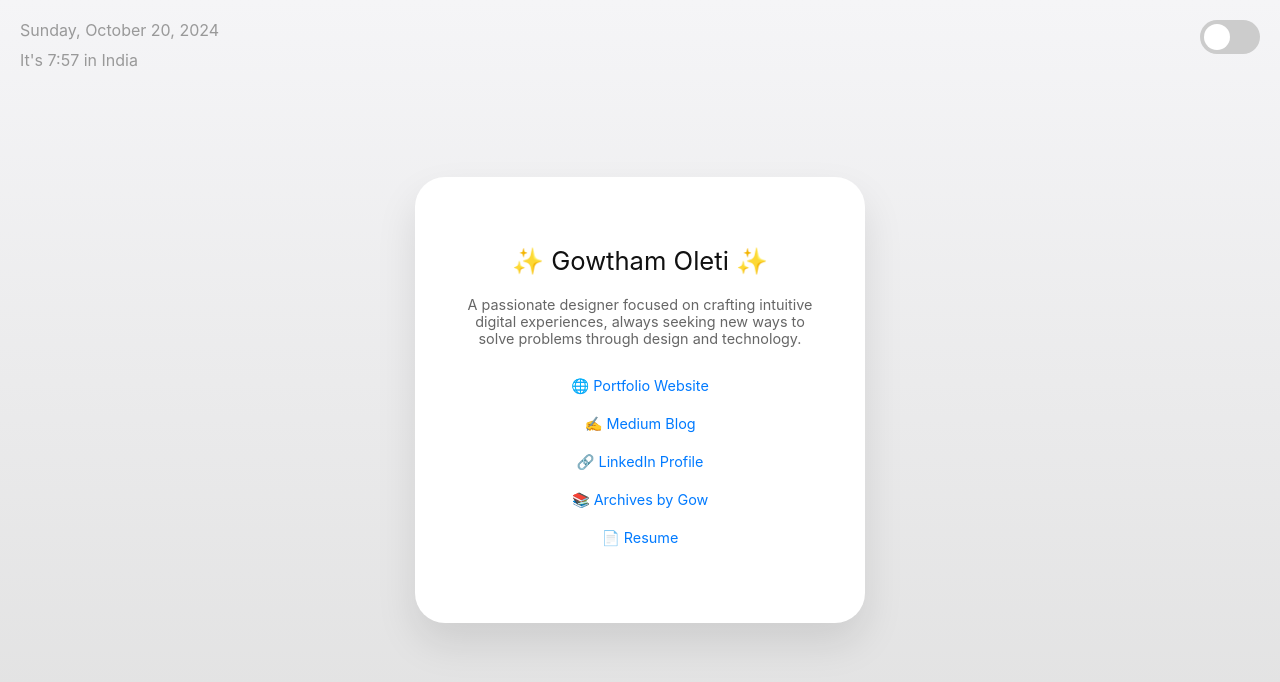
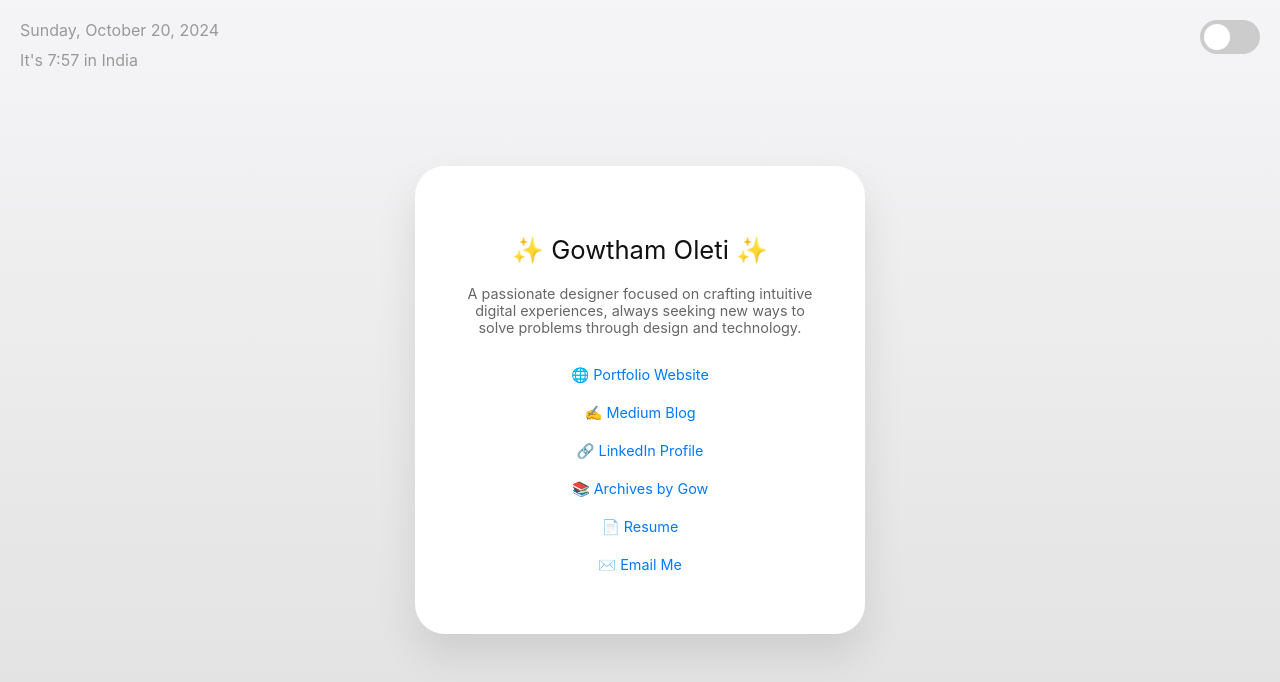
Before and after one commit to GowthamOleti/links, a plain HTML site: page index.html in a window 1280 px wide. Drawn offline with Linux system fonts and the light colour scheme.

Commit message:
Update index.html

```diff
--- a/index.html
+++ b/index.html
@@ -18,6 +18,7 @@
             text-align: center;
             box-sizing: border-box;
             transition: background 0.3s ease, color 0.3s ease;
+            overflow: hidden;
         }
         body.dark-mode {
             background: linear-gradient(to bottom, #0d0d0d, #1a1a1a);
@@ -30,7 +31,7 @@
             box-shadow: 0 20px 40px rgba(0, 0, 0, 0.1);
             max-width: 350px;
             width: 100%;
-            transition: background-color 0.3s ease, box-shadow 0.3s ease;
+            transition: background-color 0.3s ease, box-shadow 0.3s ease, transform 0.1s ease-out;
         }
         .container.dark-mode {
             background-color: #222;
@@ -123,16 +124,15 @@
         <input type="checkbox" id="darkModeToggle">
         <span class="slider"></span>
     </label>
-    <div class="container" style="margin: auto;">
+    <div class="container" id="container">
         <h1>✨ Gowtham Oleti ✨</h1>
         <p>A passionate designer focused on crafting intuitive digital experiences, always seeking new ways to solve problems through design and technology.</p>
-        <ul style="list-style-type: none; padding: 0;">
-            <li><a href="https://gowthamoleti.com" target="_blank">🌐 Portfolio Website</a></li>
-            <li><a href="https://gowthamoleti.medium.com" target="_blank">✍️ Medium Blog</a></li>
-            <li><a href="https://linkedin.com/in/gowthamoleti" target="_blank">🔗 LinkedIn Profile</a></li>
-            <li><a href="https://archivesbygow.com" target="_blank">📚 Archives by Gow</a></li>
-            <li><a href="https://gowthamoleti-resume.vercel.app" target="_blank">📄 Resume</a></li>
-        </ul>
+        <a href="https://gowthamoleti.com" target="_blank">🌐 Portfolio Website</a><br>
+        <a href="https://gowthamoleti.medium.com" target="_blank">✍️ Medium Blog</a><br>
+        <a href="https://linkedin.com/in/gowthamoleti" target="_blank">🔗 LinkedIn Profile</a><br>
+        <a href="https://archivesbygow.com" target="_blank">📚 Archives by Gow</a><br>
+        <a href="https://gowthamoleti-resume.vercel.app" target="_blank">📄 Resume</a><br>
+        <a href="mailto:oletigowtham803@gmail.com?subject=Hello%20Gowtham!" target="_blank">✉️ Email Me</a><br>
     </div>
     <script>
         document.addEventListener('DOMContentLoaded', function() {
@@ -141,8 +141,7 @@
                 document.body.classList.toggle('dark-mode');
                 document.querySelector('.container').classList.toggle('dark-mode');
             });
-        });
-            document.addEventListener('DOMContentLoaded', function() {
+
             const dateDisplay = document.getElementById('dateDisplay');
             const timeDisplay = document.getElementById('timeDisplay');
             const options = { weekday: 'long', year: 'numeric', month: 'long', day: 'numeric' };
@@ -151,6 +150,13 @@
                 dateDisplay.textContent = now.toLocaleDateString(undefined, options);
                 timeDisplay.innerHTML = `<br>It's ${now.getHours()}:${now.getMinutes().toString().padStart(2, '0')} in India`;
             }, 1000);
+
+            const container = document.getElementById('container');
+            document.addEventListener('mousemove', function(e) {
+                const x = (window.innerWidth / 2 - e.clientX) / 40;
+                const y = (window.innerHeight / 2 - e.clientY) / 40;
+                container.style.transform = `translate(${x}px, ${y}px)`;
+            });
         });
     </script>
 </body>
```
